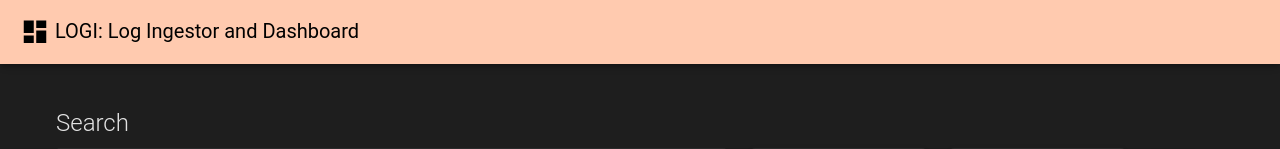
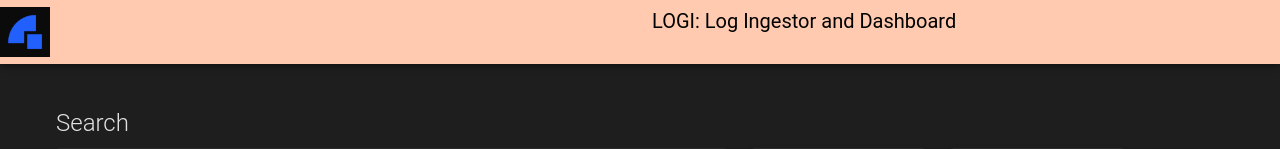
Before and after one commit to ToxicityMax/Logi, a Vue app in the folder web/: page / in a window 1280 px wide. Shown: the top 149 px of the page. Built offline with nearby package versions, Linux system fonts and the light colour scheme; no server answers.

Commit message:
Added logos and fixed build error

```diff
--- a/web/src/components/HelloWorld.vue
+++ b/web/src/components/HelloWorld.vue
@@ -76,7 +76,18 @@
 import {AxiosResponse} from "axios";
 import logService from "@/services/log.service";
 import socketService from "@/services/socket.service";
-
+interface Log {
+  level: string;
+  message: string;
+  resourceID: string;
+  timestamp: Date;
+  traceID: string;
+  spanID: string;
+  commit: string;
+  metadata: {
+    parentResourceId: string;
+  };
+}
 export default {
   data() {
     return {
@@ -88,7 +99,7 @@ export default {
       searchRules: [
         // Todo-> validation here
       ],
-      logs: [],
+      logs: [] as Log[] ,
       pagination: {
         currentPage: 1,
         totalPages: 1,
@@ -110,14 +121,14 @@ export default {
       this.pagination.currentPage = response.data.currentPage
       this.pagination.totalPages = response.data.totalPages
     },
-    handleLogCreated(data) {
+    handleLogCreated(data:any) {
       // Either call the API again or handle New incoming data
       // this.logs.unshift(data);
       this.fetchData()
       // this.$forceUpdate()
     },
-    async handleSearch(data) {
-      const { valid } = await this.$refs.searchForm.validate()
+    async handleSearch(data:any) {
+      const {valid} = (this.$refs['searchForm'] as any).validate();
       this.fetchData()
     }
   },
--- a/web/src/layouts/default/AppBar.vue
+++ b/web/src/layouts/default/AppBar.vue
@@ -1,12 +1,25 @@
 <template>
   <v-app-bar app color="primary">
-    <v-app-bar-title>
-      <v-icon icon="mdi-view-dashboard" />
-      LOGI: Log Ingestor and Dashboard
-    </v-app-bar-title>
+
+    <!--      <v-icon icon="mdi-view-dashboard" />-->
+    <v-row align-content="start">
+      <v-col align-self="start">
+        <v-img
+          height="50"
+          max-width="50"
+          src="@/assets/apple-touch-icon.png"
+        />
+      </v-col>
+        <v-col align-self="start">
+        <v-app-bar-title>
+          LOGI: Log Ingestor and Dashboard
+        </v-app-bar-title>
+      </v-col>
+    </v-row>
+
   </v-app-bar>
 </template>
 
 <script lang="ts" setup>
-  //
+//
 </script>
```
Also changed, not shown: web/src/assets/apple-touch-icon.png (added), 1 other file (tests, documents, lock files or other folders).
